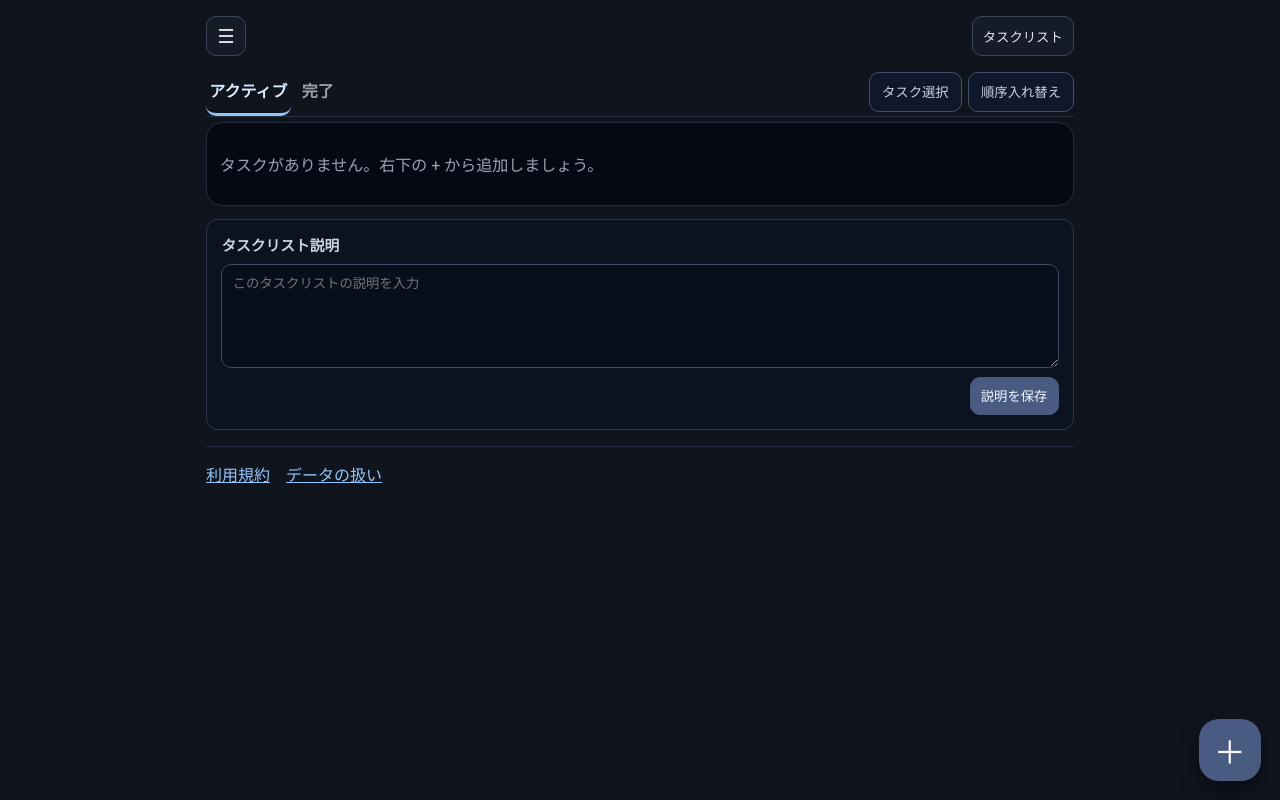
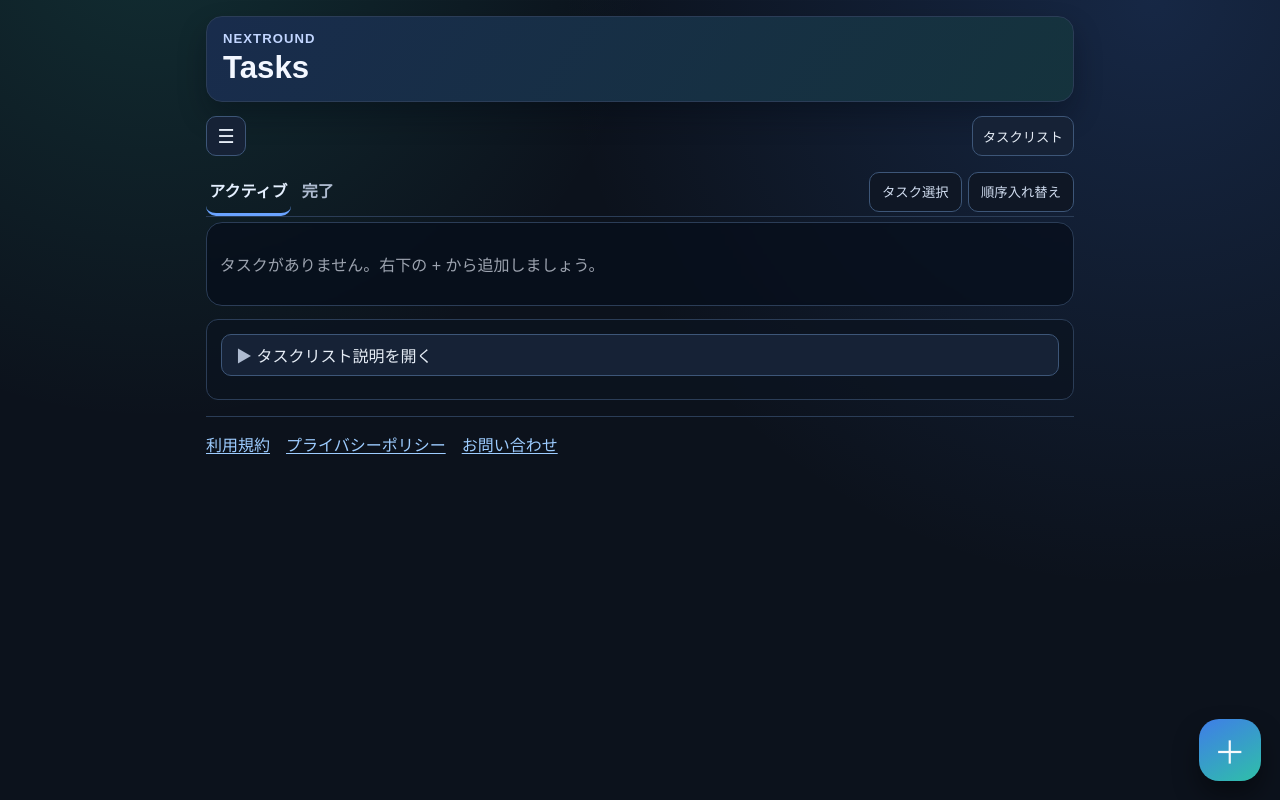
Before and after one commit to u10-github/FGC-TODO-2026-02-17, a plain HTML site: page index.html in a window 1280 px wide. Drawn offline with Linux system fonts and the light colour scheme.

Commit message:
feat: Tasks UIの導線階層化と法務表記統一を反映

```diff
--- a/index.html
+++ b/index.html
@@ -8,6 +8,11 @@
   </head>
   <body>
     <main class="app">
+      <section class="brand-banner" aria-label="NextRound Tasks">
+        <p class="brand-eyebrow">NextRound</p>
+        <h1 class="brand-title">Tasks</h1>
+      </section>
+
       <header class="app-header">
         <button id="menu-btn" class="menu-btn" type="button" aria-label="メニュー" aria-expanded="false">☰</button>
         <button id="list-switch-btn" class="list-switch-btn" type="button" aria-label="タスクリストを切り替え"></button>
@@ -15,8 +20,9 @@
           <button id="export-btn" class="menu-item-btn" type="button" role="menuitem">データをエクスポート</button>
           <button id="import-btn" class="menu-item-btn" type="button" role="menuitem">データをインポート</button>
           <div class="menu-divider" role="separator" aria-hidden="true"></div>
-          <button id="share-publish-btn" class="menu-item-btn" type="button" role="menuitem">このタスクリストを公開（NextRound Combosに移動）</button>
-          <button id="share-search-btn" class="menu-item-btn" type="button" role="menuitem">タスクリストを検索（NextRound Combosに移動）</button>
+          <p class="menu-section-title" role="presentation">NextRound Combos</p>
+          <button id="share-publish-btn" class="menu-item-btn" type="button" role="menuitem">このリストを公開する</button>
+          <button id="share-search-btn" class="menu-item-btn" type="button" role="menuitem">公開リストを探す</button>
         </div>
       </header>
 
@@ -61,17 +67,21 @@
       </section>
 
       <section id="list-description-panel" class="list-description-panel">
-        <label for="list-description-editor">タスクリスト説明</label>
-        <textarea id="list-description-editor" rows="4" placeholder="このタスクリストの説明を入力"></textarea>
-        <div class="list-description-actions">
-          <button id="list-description-save-btn" class="btn-primary" type="button">説明を保存</button>
-        </div>
+        <details id="list-description-disclosure" class="list-description-disclosure">
+          <summary class="list-description-toggle-btn">タスクリスト説明を開く</summary>
+          <label for="list-description-editor">タスクリスト説明</label>
+          <textarea id="list-description-editor" rows="4" placeholder="このタスクリストの説明を入力"></textarea>
+          <div class="list-description-actions">
+            <button id="list-description-save-btn" class="btn-primary" type="button">説明を保存</button>
+          </div>
+        </details>
       </section>
 
       <footer class="app-footer" role="contentinfo" aria-label="共通フッター">
         <nav class="footer-links" aria-label="法務関連リンク">
           <a href="./terms/">利用規約</a>
-          <a href="./privacy/">データの扱い</a>
+          <a href="./privacy/">プライバシーポリシー</a>
+          <a href="./privacy/#privacy-contact">お問い合わせ</a>
         </nav>
       </footer>
     </main>
--- a/style.css
+++ b/style.css
@@ -1,13 +1,28 @@
 :root {
-  font-family: Roboto, -apple-system, BlinkMacSystemFont, 'Segoe UI', sans-serif;
+  --font-ui: 'BIZ UDPGothic', 'Noto Sans JP', 'Hiragino Kaku Gothic ProN', Meiryo, sans-serif;
+  --bg-base: #0c121c;
+  --bg-surface: #101a2a;
+  --bg-surface-soft: #0f1725;
+  --bg-elevated: #162236;
+  --line-soft: #2b3d57;
+  --line-strong: #3d5678;
+  --text-main: #e6edf6;
+  --text-muted: #aebbd0;
+  --accent-main: #3f7de8;
+  --accent-sub: #2fc0a8;
+  --accent-warn: #c04b5f;
+  font-family: var(--font-ui);
 }
 
 * { box-sizing: border-box; }
 
 body {
   margin: 0;
-  background: #10141d;
-  color: #e5e7eb;
+  background:
+    radial-gradient(circle at 12% -10%, rgba(47, 192, 168, 0.16), transparent 35%),
+    radial-gradient(circle at 90% 0%, rgba(63, 125, 232, 0.2), transparent 42%),
+    var(--bg-base);
+  color: var(--text-main);
 }
 
 .app {
@@ -15,6 +30,50 @@ body {
   margin: 0 auto;
   min-height: 100dvh;
   padding: 1rem 1rem 6rem;
+}
+
+.brand-banner {
+  margin-bottom: 0.9rem;
+  padding: 0.9rem 1rem;
+  border: 1px solid var(--line-soft);
+  border-radius: 16px;
+  background:
+    linear-gradient(125deg, rgba(63, 125, 232, 0.18), rgba(47, 192, 168, 0.15)),
+    var(--bg-surface);
+  box-shadow: 0 14px 28px rgba(2, 8, 20, 0.32);
+}
+
+.brand-eyebrow {
+  margin: 0;
+  color: #c2d6ff;
+  font-size: 0.82rem;
+  font-weight: 700;
+  letter-spacing: 0.08em;
+  text-transform: uppercase;
+}
+
+.brand-title {
+  margin: 0.25rem 0 0;
+  color: #f3f7ff;
+  font-size: clamp(1.45rem, 1.9vw + 1rem, 1.95rem);
+  line-height: 1.15;
+}
+
+.brand-tagline {
+  margin: 0.4rem 0 0;
+  color: var(--text-muted);
+  font-size: 0.92rem;
+  line-height: 1.45;
+}
+
+.legal-brand-banner {
+  margin-bottom: 0.7rem;
+  padding-block: 0.72rem;
+}
+
+.legal-brand-title {
+  margin-top: 0.12rem;
+  font-size: 1.25rem;
 }
 
 .app-header {
@@ -50,8 +109,8 @@ body {
   top: calc(100% + 0.35rem);
   left: 0;
   min-width: 225px;
-  background: #111827;
-  border: 1px solid #2b3342;
+  background: var(--bg-surface-soft);
+  border: 1px solid var(--line-soft);
   border-radius: 12px;
   padding: 0.3rem;
   display: grid;
@@ -66,9 +125,19 @@ body {
   border: 1px solid transparent;
 }
 
+.menu-section-title {
+  margin: 0.2rem 0 0;
+  padding: 0.25rem 0.55rem;
+  color: var(--text-muted);
+  font-size: 0.78rem;
+  font-weight: 700;
+  letter-spacing: 0.04em;
+  text-transform: uppercase;
+}
+
 .menu-divider {
   height: 1px;
-  background: #293244;
+  background: var(--line-soft);
   margin: 0.2rem 0;
 }
 
@@ -77,7 +146,7 @@ body {
   align-items: center;
   justify-content: space-between;
   gap: 0.65rem;
-  border-bottom: 1px solid #263041;
+  border-bottom: 1px solid var(--line-soft);
   margin-bottom: 0.35rem;
 }
 
@@ -91,7 +160,7 @@ body {
   border: none;
   border-bottom: 3px solid transparent;
   background: transparent;
-  color: #9ca3af;
+  color: var(--text-muted);
   padding: 0.65rem 0.2rem;
   font-size: 1rem;
   font-weight: 600;
@@ -100,8 +169,8 @@ body {
 }
 
 .tab.is-active {
-  color: #dbeafe;
-  border-bottom-color: #93c5fd;
+  color: #e5f0ff;
+  border-bottom-color: #6aa3ff;
 }
 
 
@@ -118,16 +187,16 @@ body {
   min-height: 40px;
   padding-inline: 0.75rem;
   margin: 0;
-  border-color: #42506a;
-  background: #0f172a;
-  color: #cbd5e1;
+  border-color: var(--line-strong);
+  background: var(--bg-surface-soft);
+  color: #d0dcef;
   white-space: nowrap;
 }
 
 .selection-toggle-btn.is-active,
 .reorder-toggle-btn.is-active {
-  background: #1d4ed8;
-  border-color: #3b82f6;
+  background: var(--accent-main);
+  border-color: #77a7ff;
   color: #eff6ff;
 }
 
@@ -144,10 +213,11 @@ body {
 }
 
 .panel {
-  background: #050914;
-  border: 1px solid #222b3a;
+  background: rgba(7, 15, 28, 0.78);
+  border: 1px solid var(--line-soft);
   border-radius: 16px;
   padding: 0.8rem;
+  backdrop-filter: blur(2px);
 }
 
 .task-list {
@@ -164,7 +234,7 @@ body {
   grid-template-areas: 'handle main actions';
   gap: 0.6rem;
   align-items: center;
-  border: 1px solid #293244;
+  border: 1px solid var(--line-soft);
   border-radius: 12px;
   padding: 0.7rem;
 }
@@ -291,21 +361,22 @@ body.is-reordering {
 }
 
 button {
-  border: 1px solid #3c4658;
+  border: 1px solid var(--line-strong);
   border-radius: 10px;
-  background: #151b27;
-  color: #e5e7eb;
+  background: var(--bg-elevated);
+  color: var(--text-main);
   min-height: 38px;
   padding: 0.34rem 0.64rem;
   cursor: pointer;
   white-space: nowrap;
+  transition: transform 140ms ease, filter 140ms ease, border-color 140ms ease;
 }
 
 button[data-action='inc'],
 button[data-action='restore'],
 .btn-primary {
-  background: #4a5b82;
-  border-color: #4a5b82;
+  background: linear-gradient(130deg, #3f7de8, #2f9fd8 65%, #2fc0a8);
+  border-color: #62a6ff;
   color: #eff6ff;
 }
 
@@ -321,9 +392,17 @@ button[data-action='reset'] {
 }
 
 button[data-action='delete'] {
-  background: #2a1419;
-  border-color: #7f1d2d;
+  background: #341821;
+  border-color: var(--accent-warn);
   color: #fecdd3;
+}
+
+button:hover {
+  filter: brightness(1.07);
+}
+
+button:active {
+  transform: translateY(1px);
 }
 
 button[data-action='inc'] {
@@ -343,11 +422,42 @@ textarea:focus-visible {
 .list-description-panel {
   margin-top: 0.8rem;
   padding: 0.9rem;
-  border: 1px solid #2d3748;
+  border: 1px solid var(--line-soft);
   border-radius: 12px;
-  background: #0b1220;
+  background: rgba(12, 19, 32, 0.74);
   display: grid;
   gap: 0.55rem;
+}
+
+.list-description-disclosure {
+  display: grid;
+  gap: 0.55rem;
+}
+
+.list-description-toggle-btn {
+  list-style: none;
+  cursor: pointer;
+  user-select: none;
+  align-self: start;
+  min-height: 40px;
+  padding: 0.5rem 0.85rem;
+  border: 1px solid var(--line-strong);
+  border-radius: 10px;
+  background: var(--bg-elevated);
+  color: var(--text-main);
+}
+
+.list-description-toggle-btn::-webkit-details-marker {
+  display: none;
+}
+
+.list-description-toggle-btn::before {
+  content: '▶ ';
+  color: var(--text-muted);
+}
+
+.list-description-disclosure[open] .list-description-toggle-btn::before {
+  content: '▼ ';
 }
 
 .list-description-panel label {
@@ -382,9 +492,9 @@ textarea:focus-visible {
   border-radius: 20px;
   font-size: 2rem;
   border: none;
-  background: #4a5b82;
+  background: linear-gradient(150deg, #3f7de8, #2fc0a8);
   color: #f8fafc;
-  box-shadow: 0 10px 20px rgba(0, 0, 0, 0.38);
+  box-shadow: 0 14px 26px rgba(0, 0, 0, 0.42);
 }
 
 .sheet-backdrop {
@@ -398,10 +508,10 @@ textarea:focus-visible {
   left: 0;
   right: 0;
   bottom: 0;
-  background: #111827;
+  background: #101b2c;
   border-top-left-radius: 16px;
   border-top-right-radius: 16px;
-  border: 1px solid #2b3342;
+  border: 1px solid var(--line-soft);
   padding: 1rem;
   display: grid;
   gap: 0.6rem;
@@ -719,7 +829,7 @@ textarea:focus-visible {
 .app-footer {
   margin-top: 1rem;
   padding-top: 0.9rem;
-  border-top: 1px solid #263041;
+  border-top: 1px solid var(--line-soft);
 }
 
 .footer-links {
@@ -729,7 +839,8 @@ textarea:focus-visible {
 }
 
 .footer-links a {
-  color: #93c5fd;
+  color: #9dccff;
+  text-underline-offset: 2px;
 }
 
 .legal-page {
```
Also changed, not shown: privacy/index.html (+9 -3 lines), terms/index.html (+7 -1 lines).
